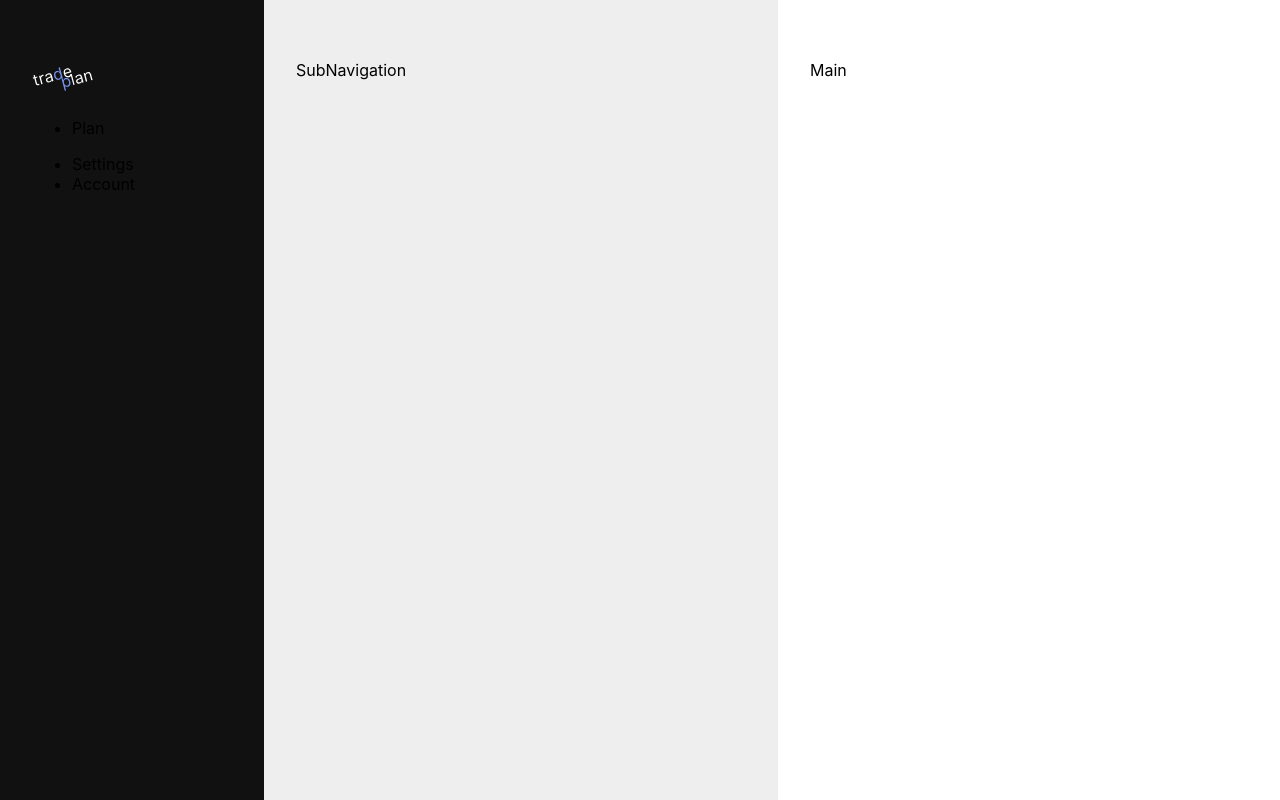
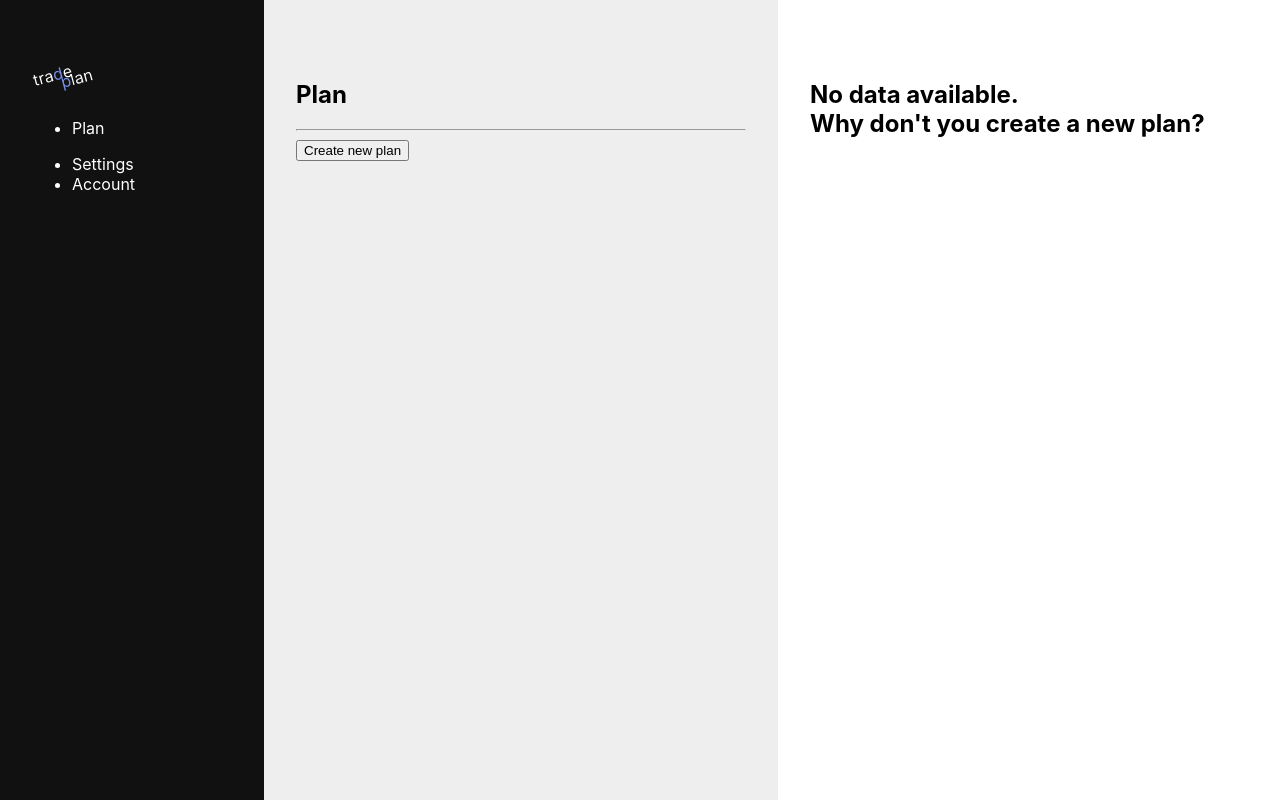
Before and after one commit to 7evenUp/get-trading-plan, a React (Create React App) app: page / in a window 1280 px wide. Built offline with nearby package versions, Linux system fonts and the light colour scheme.

Commit message:
Added some styling

```diff
--- a/src/components/Main/Main.tsx
+++ b/src/components/Main/Main.tsx
@@ -2,6 +2,8 @@ import React from 'react'
 
 export default function Main() {
   return (
-    <div style={{padding: '60px 32px', flex: 1}}>Main</div>
+    <div style={{padding: '60px 32px', flex: 1}}>
+      <h2>No data available.<br />Why don't you create a new plan?</h2>
+    </div>
   )
 }
--- a/src/components/Navigation/Navigation.tsx
+++ b/src/components/Navigation/Navigation.tsx
@@ -3,9 +3,9 @@ import logo from './logo.svg'
 
 export default function Navigation() {
   return (
-    <nav style={{backgroundColor: '#111111', width: 200, padding: '60px 32px'}}>
+    <nav style={{backgroundColor: '#111111', width: 200, padding: '60px 32px', color: 'white'}}>
       <div>
-        <img src={logo} alt='Logo image' />
+        <img src={logo} alt='Logo' />
       </div>
       <div>
         <ul>
--- a/src/components/SubNavigation/SubNavigation.tsx
+++ b/src/components/SubNavigation/SubNavigation.tsx
@@ -2,6 +2,12 @@ import React from 'react'
 
 export default function SubNavigation() {
   return (
-    <div style={{backgroundColor: '#EEEEEE', padding: '60px 32px', width: 450}}>SubNavigation</div>
+    <div style={{backgroundColor: '#EEEEEE', padding: '60px 32px', width: 450}}>
+      <h2>Plan</h2>
+      <hr />
+      <button type='button'>
+        Create new plan
+      </button>
+    </div>
   )
 }
```
